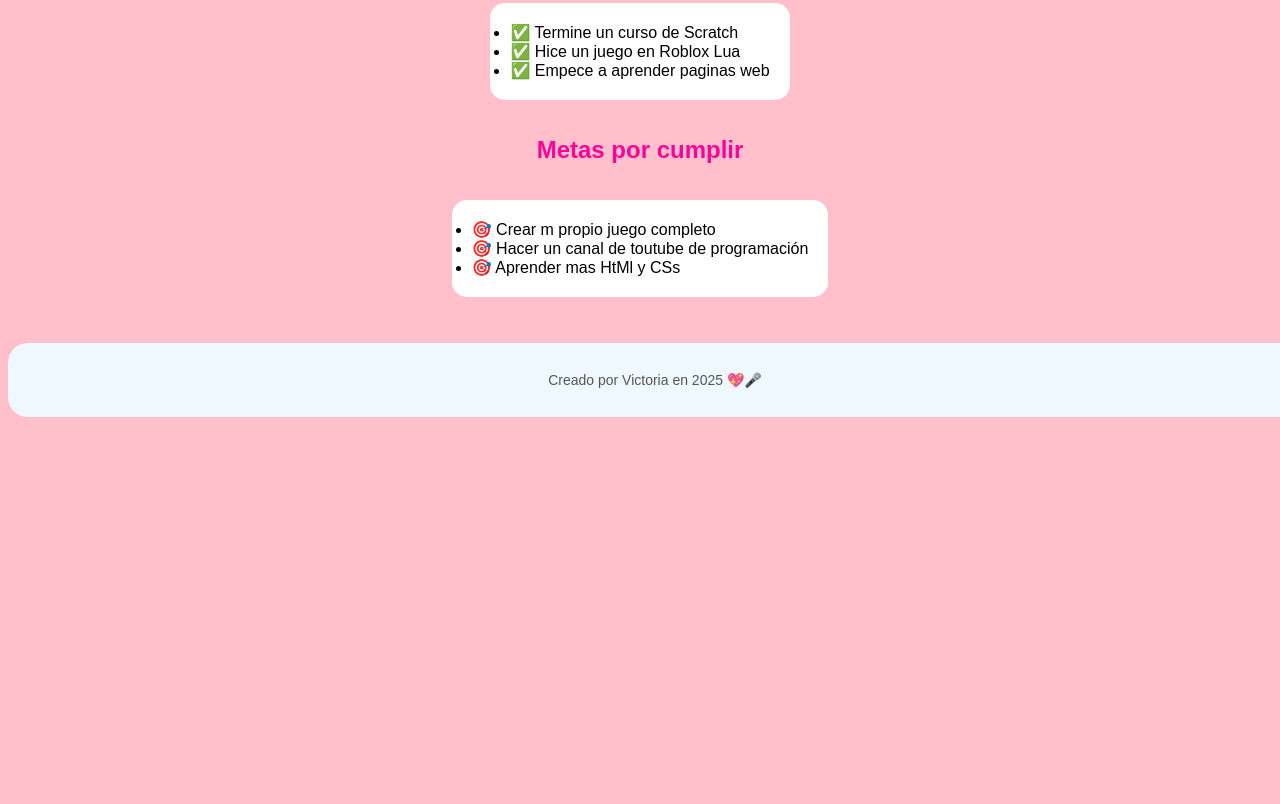
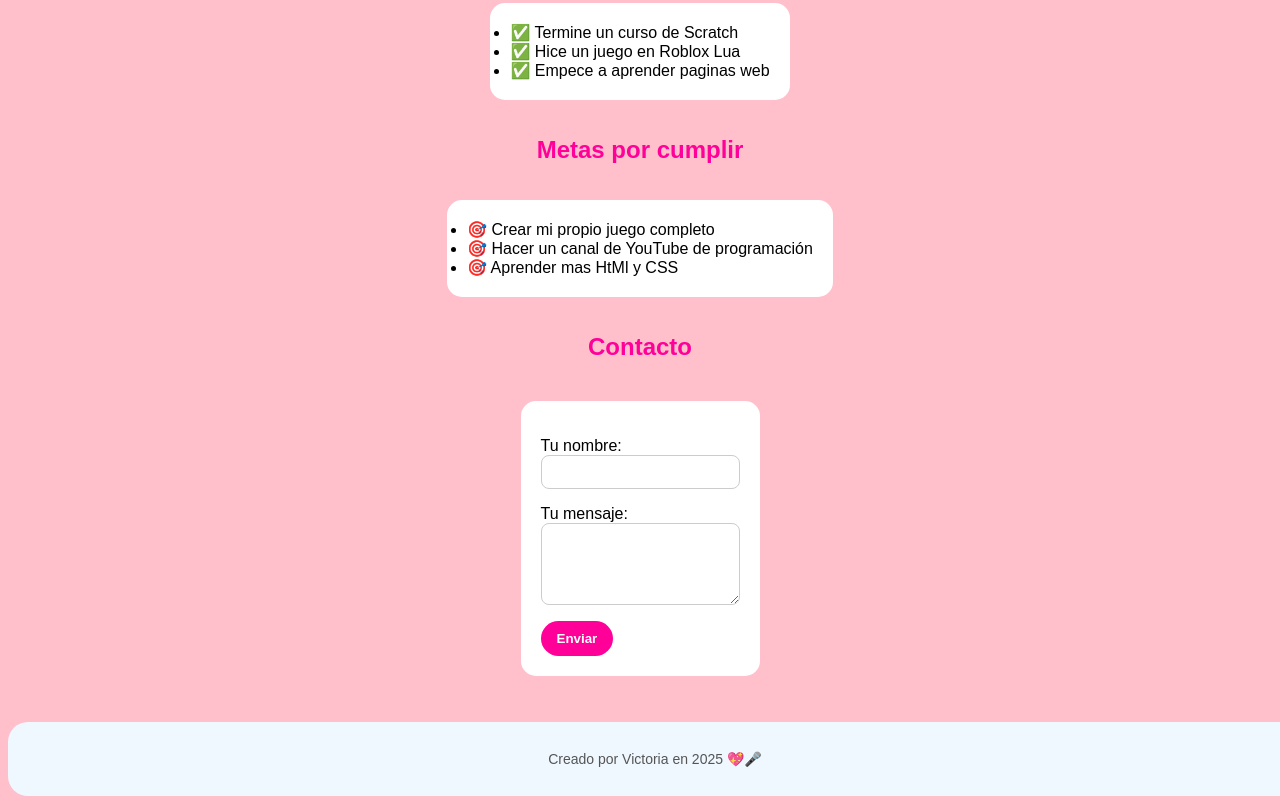
Before and after one commit to Vickydev2025/portfolio, a plain HTML site: page index.html in a window 1280 px wide. Shown: the part 864-1668 px from the top of the page. Before the commit the page ends 1289 px from the top, so only its background shows below. Drawn offline with Linux system fonts and the light colour scheme.

Commit message:
se crea seccion formulario y footer

```diff
--- a/index.html
+++ b/index.html
@@ -73,6 +73,7 @@
         margin-top: 10px;
     }
 
+
     footer {
         margin-top: 30px;
         padding: 15px;
@@ -84,6 +85,39 @@
         font-size: 14px;
         color: #555;
     }
+
+    form {
+        background-color: white;
+        display: inline-block;
+        padding: 20px;
+        border-radius: 15px;
+        text-align: left;
+        margin-top: 20px;
+    }
+
+    input, textarea {
+        width: 100%;
+        padding: 8px;
+        border-radius: 8px;
+        border: 1px solid #ccc;
+        font-family: inherit;
+        font-size: 14px;
+        box-sizing: border-box;
+    }
+
+    button {
+        background-color: #ff0099;
+        color: white;
+        border: none;
+        padding: 10px 16px;
+        border-radius: 20px;
+        font-weight: bold;
+        cursor: pointer;
+    }
+
+    button:hover{
+        opacity: 0.9;
+    }
 </style>
 
 <body>
@@ -91,6 +125,7 @@
         <a href="#inicio">Inicio</a>
         <a href="#hobbies">Hobbies</a>
         <a href="#metas">Metas</a>
+        <a href="#contacto">Contacto</a>
     </nav>
 
     <div class="card" id="inicio">
@@ -118,10 +153,23 @@
 
     <h2>Metas por cumplir</h2>
     <ul class="goals">
-        <li>🎯 Crear m propio juego completo</li>
-        <li>🎯 Hacer un canal de toutube de programación</li>
-        <li>🎯 Aprender mas HtMl y CSs</li>
+        <li>🎯 Crear mi propio juego completo</li>
+        <li>🎯 Hacer un canal de YouTube de programación</li>
+        <li>🎯 Aprender mas HtMl y CSS</li>
     </ul>
+
+    <h2 id="contacto">Contacto</h2>
+    <form>
+        <p>
+            <label>Tu nombre:</label><br>
+            <input type="text">
+        </p>
+        <p>
+            <label>Tu mensaje:</label><br>
+            <textarea rows="4"></textarea>
+        </p>
+        <button type="button">Enviar</button>
+    </form>
 
     <footer>
         <p>Creado por Victoria en 2025 💖🎤</p>
```
